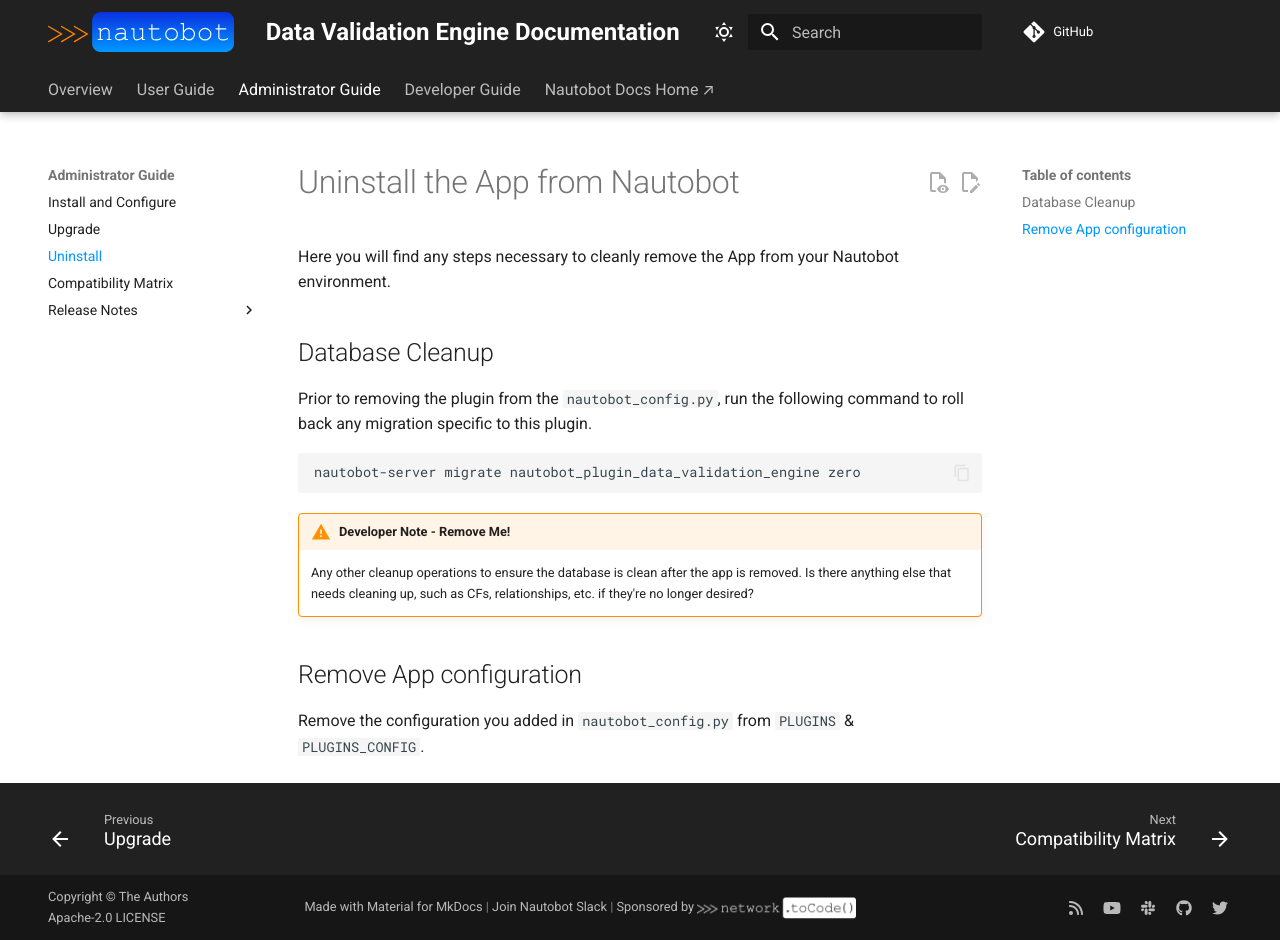
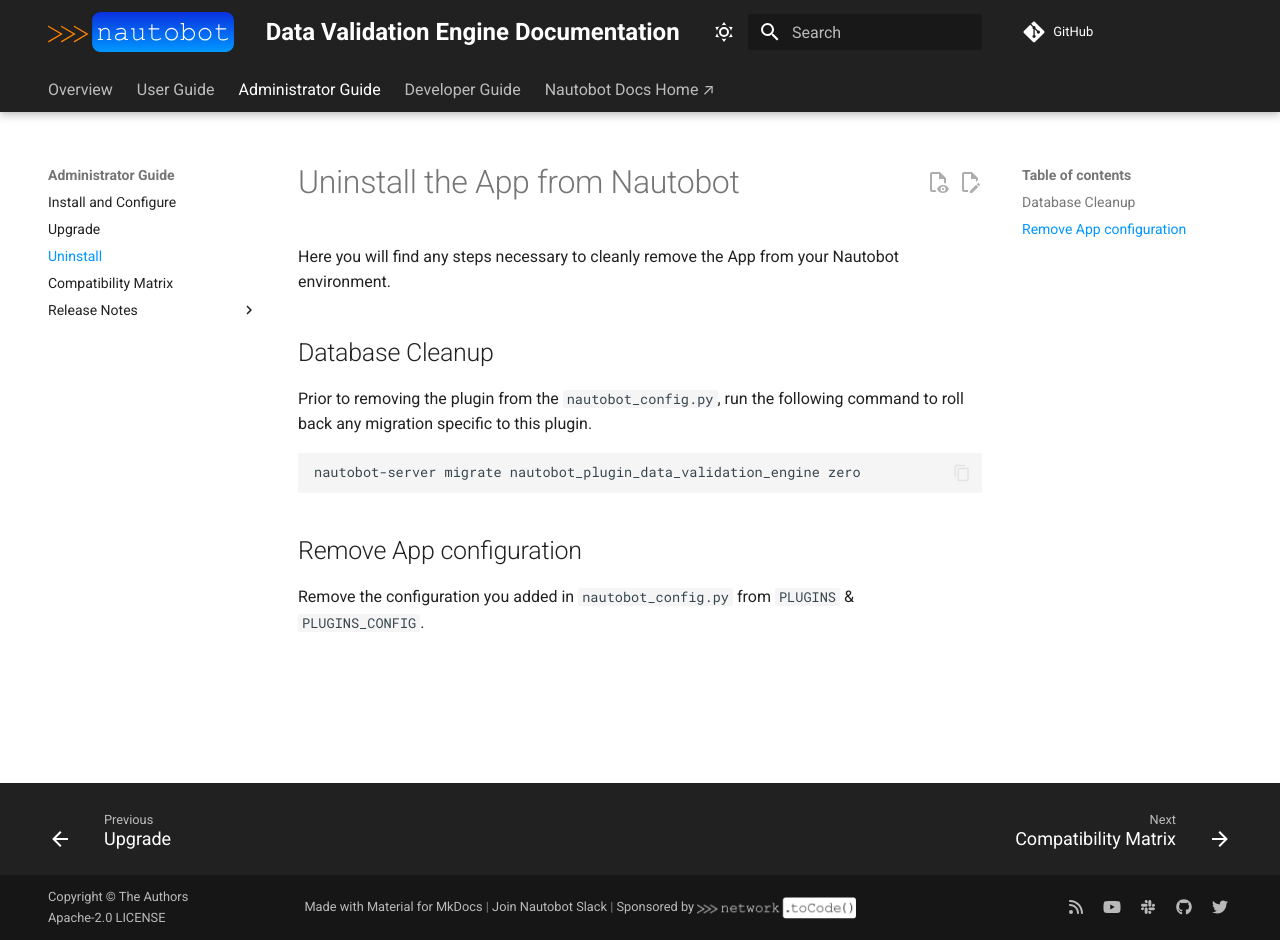
Before and after one commit to nautobot/nautobot-app-data-validation-engine, an MkDocs documentation site: the page built from docs/admin/uninstall.md, in a window 1280 px wide and 940 px high. Built offline with MkDocs 1.6.1 and Material for MkDocs 9.7.7, drawn with Linux system fonts in a browser that asks for light colours; comment, search, counter and statistics services are not loaded.

````diff
--- a/docs/admin/uninstall.md
+++ b/docs/admin/uninstall.md
@@ -10,9 +10,6 @@ Prior to removing the plugin from the `nautobot_config.py`, run the following co
 nautobot-server migrate nautobot_plugin_data_validation_engine zero
 ```
 
-!!! warning "Developer Note - Remove Me!"
-    Any other cleanup operations to ensure the database is clean after the app is removed. Is there anything else that needs cleaning up, such as CFs, relationships, etc. if they're no longer desired?
-
 ## Remove App configuration
 
 Remove the configuration you added in `nautobot_config.py` from `PLUGINS` & `PLUGINS_CONFIG`.
````
Also changed, not shown: docs/admin/install.md (+0 -3 lines), docs/dev/arch_decision.md (deleted, +0 -7 lines), docs/user/external_interactions.md (deleted, +0 -9 lines).
